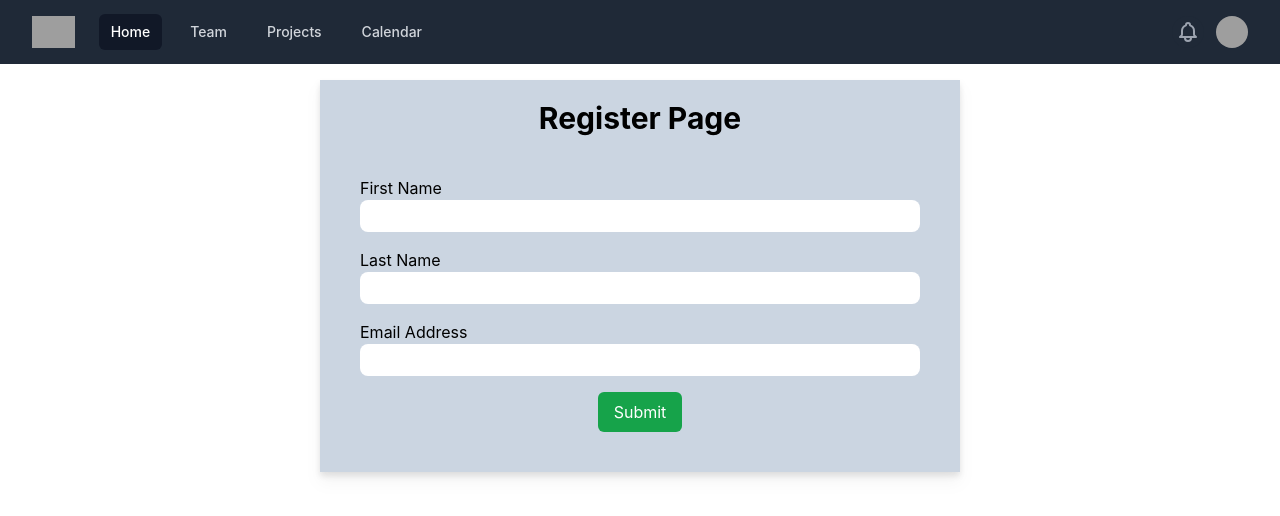
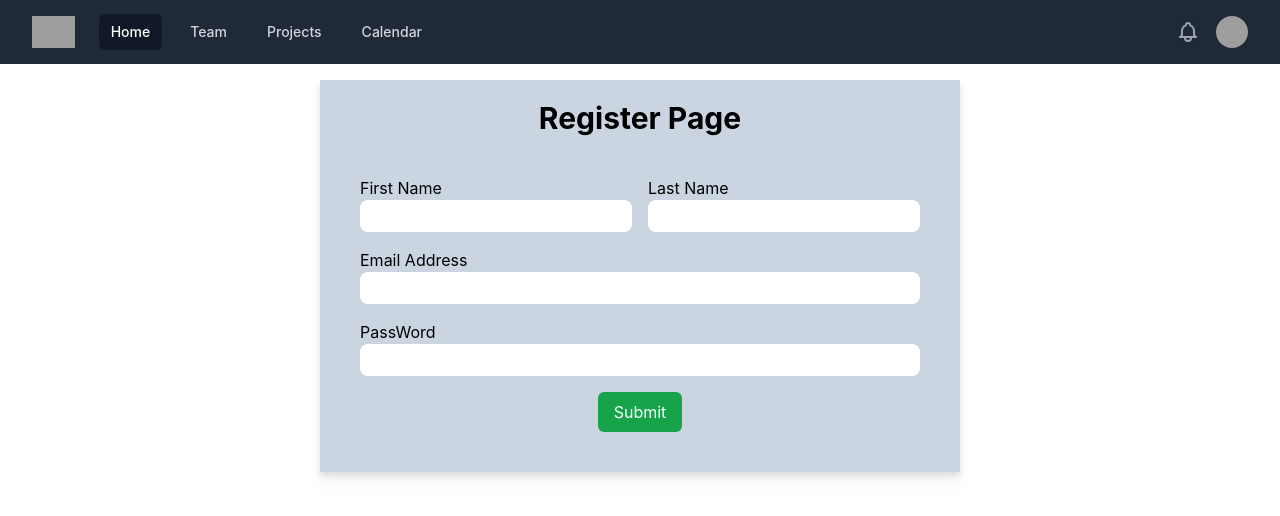
Before and after one commit to mesu-ai/admission-assistant, a React (Create React App) app: page /register in a window 1280 px wide. Shown: the top 516 px of the page. Built offline with nearby package versions, Linux system fonts and the light colour scheme; grey boxes are pictures that could not be loaded; the HTML template or start-up script is replaced by a standard one.

Commit message:
update formic form

```diff
--- a/src/pages/RegisterPage/UserRegister.js
+++ b/src/pages/RegisterPage/UserRegister.js
@@ -6,14 +6,15 @@ import * as Yup from 'yup';
 
 const UserRegister = () => {
 
-
-    const formik = useFormik({
-        initialValues: {
+    const initialValues = {
         firstName: '',
         lastName: '',
         email: '',
-        },
-        validationSchema: Yup.object({
+        password: ''
+
+    }
+
+    const validationSchema = Yup.object({
         firstName: Yup.string()
             .max(15, 'Must be 15 characters or less')
             .required('Required'),
@@ -21,10 +22,18 @@ const UserRegister = () => {
             .max(20, 'Must be 20 characters or less')
             .required('Required'),
         email: Yup.string().email('Invalid email address').required('Required'),
-        }),
-        onSubmit: values => {
-            alert(JSON.stringify(values, null, 2));
-        },
+        password:Yup.string().min(6, 'Password at least 6 Charecter').max(10, 'Password not more than 10 Charecter').required('Required')
+    });
+
+    const onSubmit = values => {
+        console.log('values', formik.values);
+    }
+
+
+    const formik = useFormik({
+        initialValues,
+        validationSchema,
+        onSubmit,
     });
 
     return (
@@ -34,10 +43,11 @@ const UserRegister = () => {
                 <p className='text-black pt-5 text-3xl font-bold'>Register Page</p>
                 <form onSubmit={formik.handleSubmit} className='p-10 space-y-4  '>
 
+                    <div className='grid md:grid-cols-2 gap-4'>
                         <div className=''>
                             <label className='block text-start' htmlFor="firstName">First Name</label>
                             <input
-                        className='w-full py-1 rounded-lg'
+                                className='w-full px-2 py-1 rounded-lg'
                                 id="firstName"
                                 type="text"
                                 {...formik.getFieldProps('firstName')}
@@ -47,22 +57,30 @@ const UserRegister = () => {
                             ) : null}
 
                         </div>
-
-
                         <div>
                             <label className='block text-start' htmlFor="lastName">Last Name</label>
-                    <input className='w-full py-1 rounded-lg' id="lastName" type="text" {...formik.getFieldProps('lastName')} />
+                            <input className='w-full px-2 py-1 rounded-lg' id="lastName" type="text" {...formik.getFieldProps('lastName')} />
                             {formik.touched.lastName && formik.errors.lastName ? (
                                 <div className='text-start text-red-600'>{formik.errors.lastName}</div>
                             ) : null}
                         </div>
 
+                    </div>
+
                     <div>
 
                         <label className='block text-start' htmlFor="email">Email Address</label>
-                    <input className='w-full py-1 rounded-lg' id="email" type="email" {...formik.getFieldProps('email')} />
+                        <input className='w-full px-2 py-1 rounded-lg' id="email" type="email" {...formik.getFieldProps('email')} />
                         {formik.touched.email && formik.errors.email ? (
                             <div className='text-start text-red-600'>{formik.errors.email}</div>
+                        ) : null}
+                    </div>
+                    <div>
+
+                        <label className='block text-start' htmlFor="password">PassWord</label>
+                        <input className='w-full px-2 py-1 rounded-lg' id="password" type="password" {...formik.getFieldProps('password')} />
+                        {formik.touched.password && formik.errors.password ? (
+                            <div className='text-start text-red-600'>{formik.errors.password}</div>
                         ) : null}
                     </div>
 
```
Lines whose indentation alone changed are shown as unchanged.
